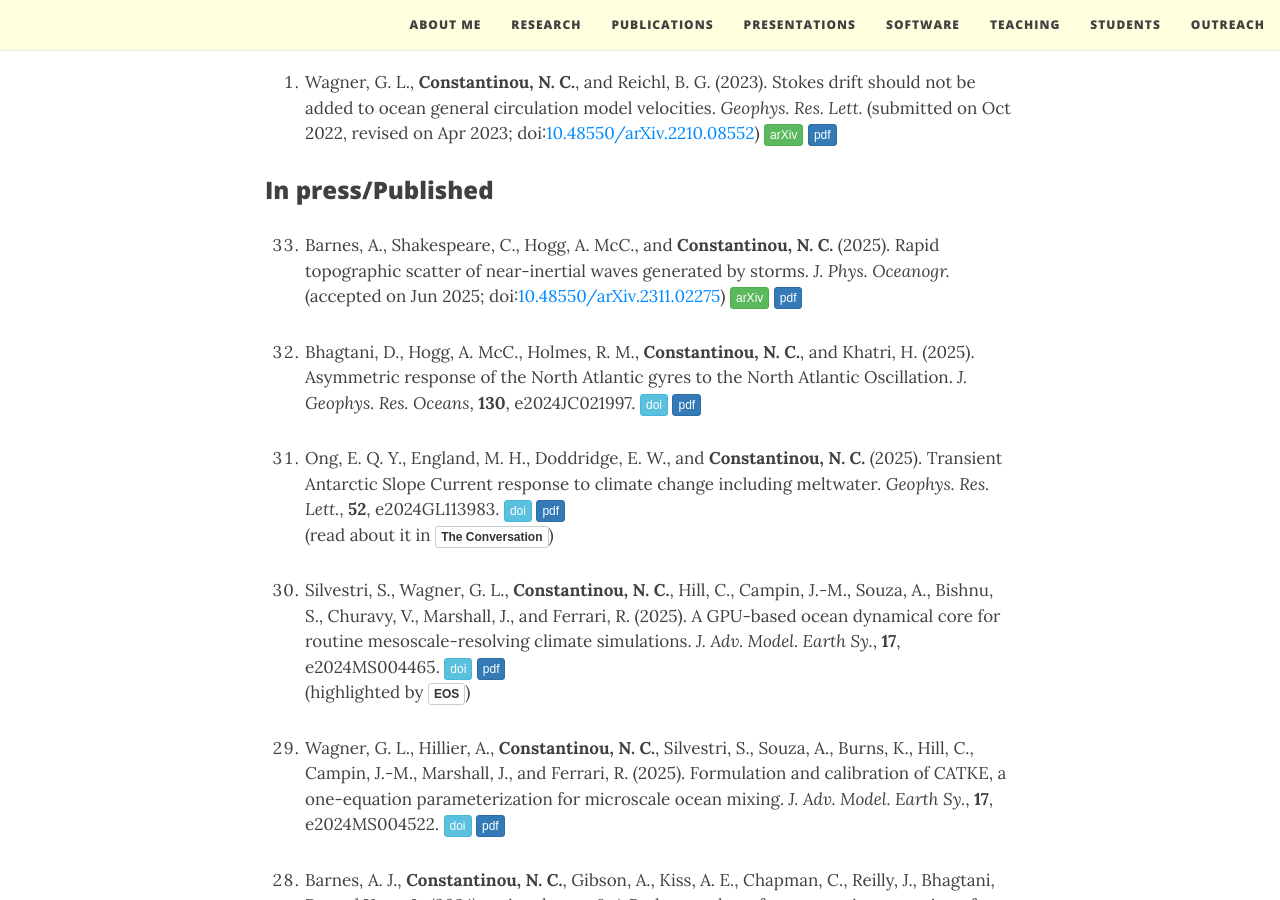
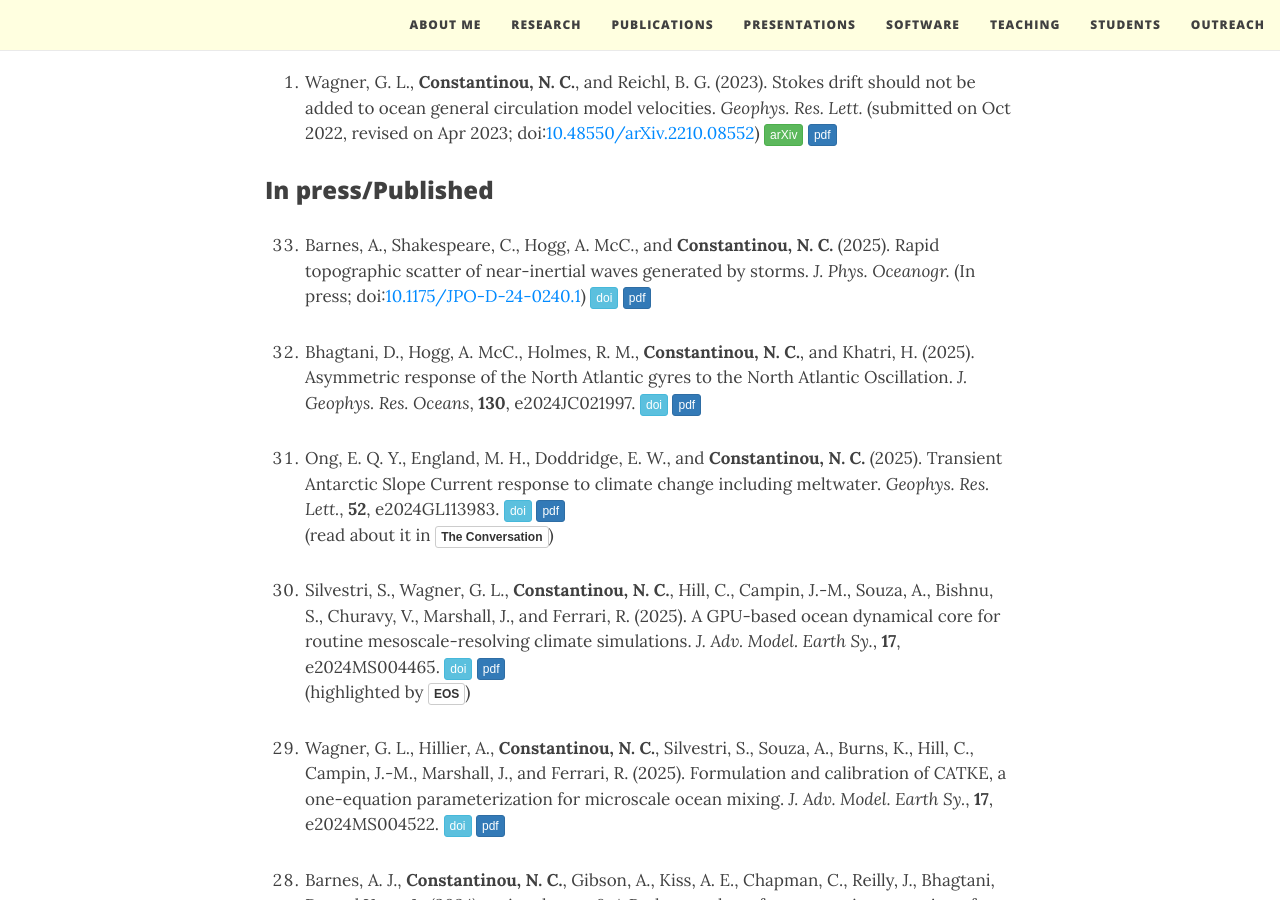
Before and after one commit to navidcy/navidcy.github.io, a Jekyll site: the page built from publications.md, in a window 1280 px wide and 900 px high, scrolled down 843 px. Built offline with Jekyll 4.4.1, drawn with Linux system fonts in a browser that asks for light colours; nearby versions of some CDN libraries; comment, search, counter and statistics services are not loaded.

Commit message:
add topo-NIW doi

```diff
--- a/publications.md
+++ b/publications.md
@@ -30,7 +30,7 @@ title: Publications
 
 ### In press/Published
 
-0. Barnes, A., Shakespeare, C., Hogg, A. McC., and **Constantinou, N. C.** (2025). Rapid topographic scatter of near-inertial waves generated by storms. _J. Phys. Oceanogr._ (accepted on Jun 2025; doi:[10.48550/arXiv.2311.02275](https://doi.org/10.48550/arXiv.2311.02275)) [<span class="btn btn-success btn-xs{{end}}" style="font-family:sans-serif;">arXiv</span>][arXiv:2311.02275]{:target="_blank"} [<span class="btn btn-primary btn-xs{{end}}" style="font-family:sans-serif;">pdf</span>][topographic-NIWs]
+0. Barnes, A., Shakespeare, C., Hogg, A. McC., and **Constantinou, N. C.** (2025). Rapid topographic scatter of near-inertial waves generated by storms. _J. Phys. Oceanogr._ (In press; doi:[10.1175/JPO-D-24-0240.1](https://doi.org/10.1175/JPO-D-24-0240.1)) [<span class="btn btn-info btn-xs{{end}}" style="font-family:sans-serif;">doi</span>][topographic-NIWs-doi]{:target="_blank"} [<span class="btn btn-primary btn-xs{{end}}" style="font-family:sans-serif;">pdf</span>][topographic-NIWs] <span align="right" class='altmetric-embed' data-badge-type="2" data-condensed="true" data-hide-less-than="2" data-doi="10.1175/JPO-D-24-0240.1"></span><br/>
 
 
 0. Bhagtani, D., Hogg, A. McC., Holmes, R. M., **Constantinou, N. C.**, and Khatri, H. (2025). Asymmetric response of the North Atlantic gyres to the North Atlantic Oscillation. _J. Geophys. Res. Oceans_, **130**, e2024JC021997. [<span class="btn btn-info btn-xs{{end}}" style="font-family:sans-serif;">doi</span>][gyres-NAO-doi]{:target="_blank"} [<span class="btn btn-primary btn-xs{{end}}" style="font-family:sans-serif;">pdf</span>][gyres-NAO] <span align="right" class='altmetric-embed' data-badge-type="2" data-condensed="true" data-hide-less-than="2" data-doi="10.1029/2024JC021997"></span><br/>
@@ -256,6 +256,7 @@ Selection of press coverage: [<span class="btn btn-default btn-xs{{end}}" style=
 [wallturbulencebrief]: WallTurbulenceEnergyExtraction.pdf
 [wallturbulencebrief-url]: https://ctr.stanford.edu/annual-research-briefs-2018
 
+[topographic-NIWs-doi]: https://doi.org/10.1175/JPO-D-24-0240.1
 [gyres-NAO-doi]: https://doi.org/10.1029/2024JC021997
 [asc-meltwater-doi]: https://doi.org/10.1029/2024GL113983
 [mesoscale-gpu-dycore-doi]: https://doi.org/10.1029/2024MS004465
```
